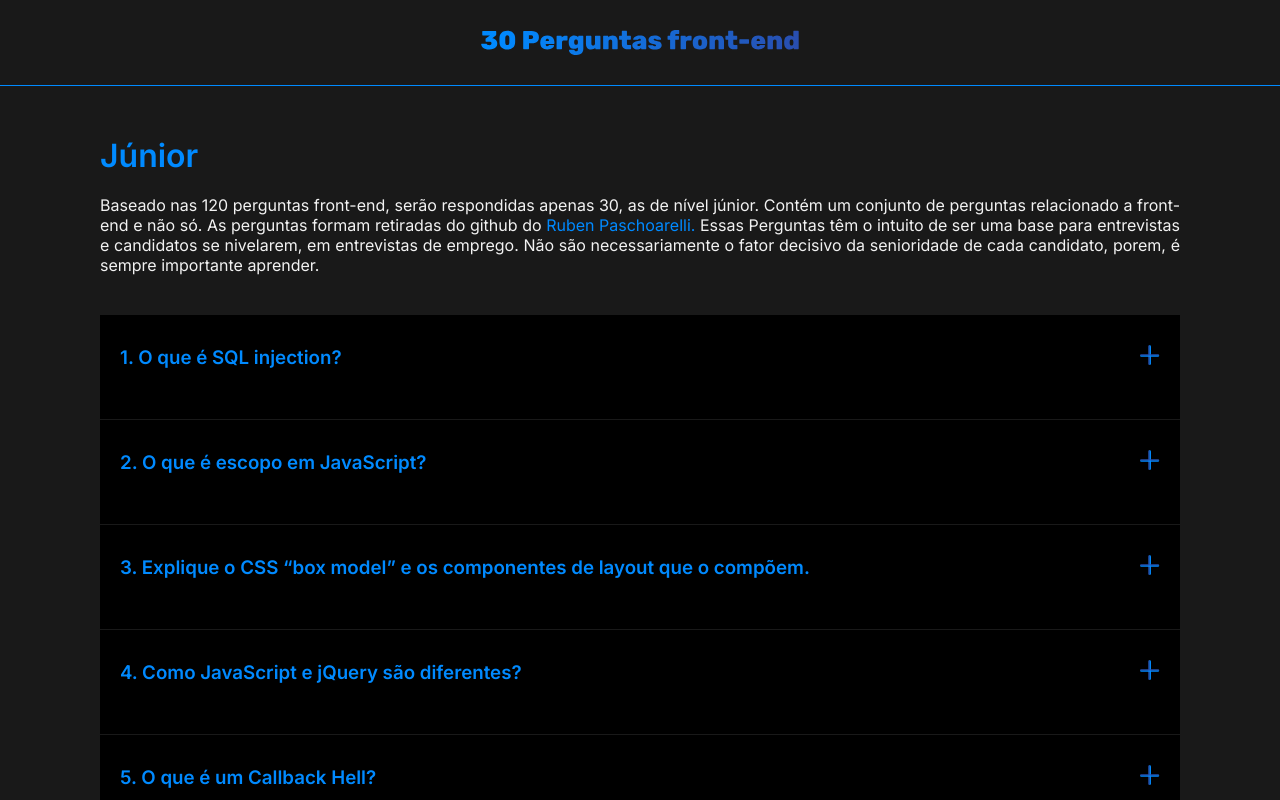
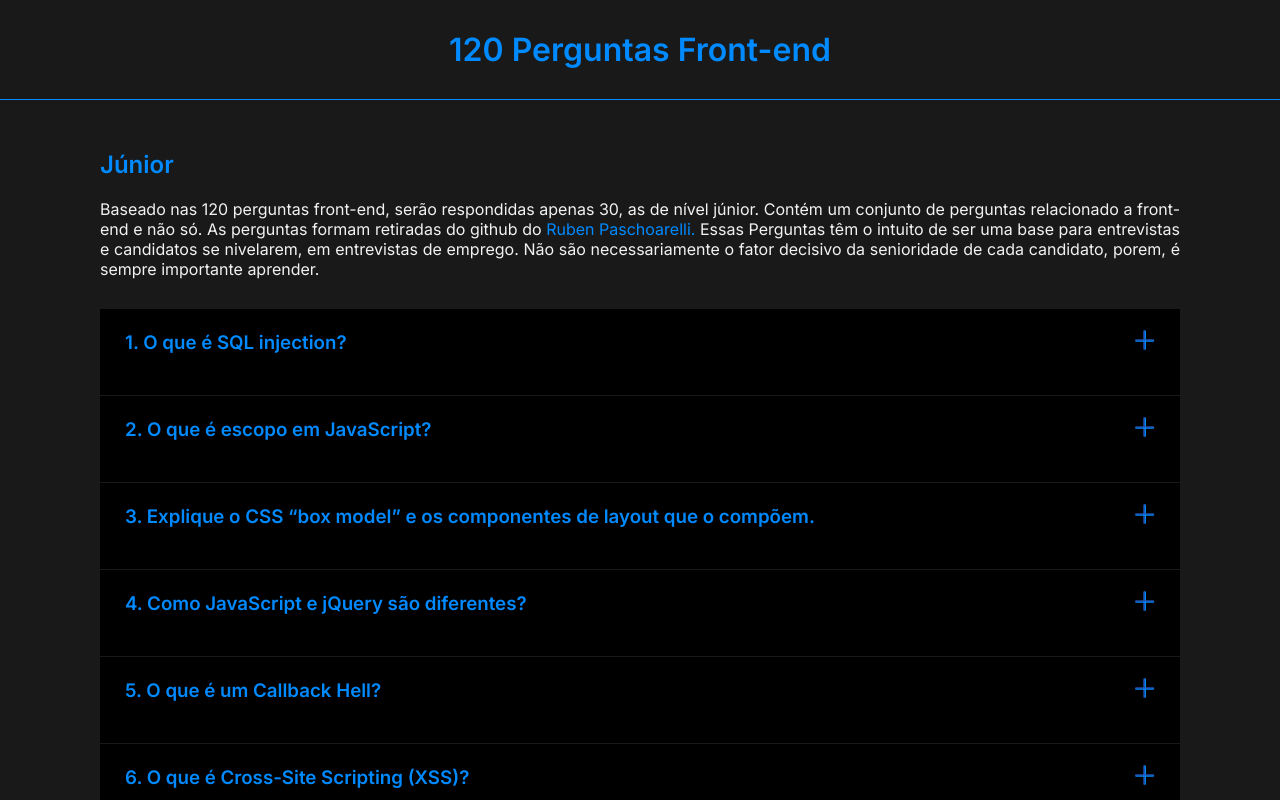
Before and after one commit to otonielemanuel/30perguntasFrontEndJunior, a React (Vite) app: page / in a window 1280 px wide. Shown: the top 800 px of the page. Built offline with nearby package versions, Linux system fonts and the light colour scheme.

Commit message:
atualizações

```diff
--- a/src/components/Header.jsx
+++ b/src/components/Header.jsx
@@ -7,7 +7,7 @@ export default function Header() {
   return (
     <header>
         <nav>
-            <img src={logo30} alt="" />
+            <h1>120 Perguntas Front-end</h1>
         </nav>
     </header>
   )
--- a/src/components/Main.jsx
+++ b/src/components/Main.jsx
@@ -19,7 +19,7 @@ export default function Main() {
   return (
     <>
       <div className='mainTexta'>
-        <h1>Júnior</h1>
+        <h2>Júnior</h2>
         <p>Baseado nas 120 perguntas front-end, serão respondidas apenas 30, as de nível júnior. Contém um conjunto de perguntas relacionado a front-end e não só. As perguntas formam retiradas do github do <a href="https://github.com/rubenmarcus/120-perguntas-frontend" target="_blank">Ruben Paschoarelli.</a> Essas Perguntas têm o intuito de ser uma base para entrevistas e candidatos se nivelarem, em entrevistas de emprego. Não são necessariamente o fator decisivo da senioridade de cada candidato, porem, é sempre importante aprender.</p>
       </div>
     <main>
--- a/src/components/css/footer.css
+++ b/src/components/css/footer.css
@@ -8,10 +8,8 @@ footer {
 }
 
 footer div p {
-    font-size: 1em;
-    -webkit-user-select: none;
-    user-select: none;
-    font-weight: 400;
+    font-size: 0.9rem;
+    font-weight: 300;
 }
 
 ul {
@@ -87,3 +85,14 @@ ul li a:hover {
 }
 
 }
+
+@media (max-width: 375px) {
+    footer {
+        display: flex;
+        flex-direction: column;
+        gap: 20px;
+    }
+    .socialMidia {
+        font-size: 0.8rem;
+    }
+}
--- a/src/components/css/header.css
+++ b/src/components/css/header.css
@@ -9,8 +9,10 @@ header nav {
     justify-content: center;
 }
 
-header nav img {
-    height: 25px;
+header nav h1 {
+    text-align: center;
+    font-size: 2rem;
+    color: #008AFF;
     -webkit-user-select: none;
     user-select: none;
 }
--- a/src/components/css/main.css
+++ b/src/components/css/main.css
@@ -3,7 +3,8 @@
     text-align: justify;
 }
 
-.mainTexta h1 {
+.mainTexta h2 {
+    font-size: 1.5rem;
     font-weight: 800;
     color: #008AFF;
     margin-top: 30px;
@@ -12,7 +13,8 @@
 
 .mainTexta p {
     color: #f2f2f2;
-    font-size: 1em;
+    font-size: 1rem;
+    margin-bottom: -10px;
 }
 
 .mainTexta p a {
@@ -35,7 +37,7 @@ main {
 .item {
     background-color: #000;
     margin-bottom: 1px;
-    padding: 10px 20px;
+    padding: 1px 25px;
 }
 
 .title {
@@ -72,7 +74,7 @@ main {
         text-align: justify;
     }
 
-    .mainTexta h1 {
+    .mainTexta h2 {
         font-weight: 800;
         color: #008AFF;
         margin-top: 30px;
```
